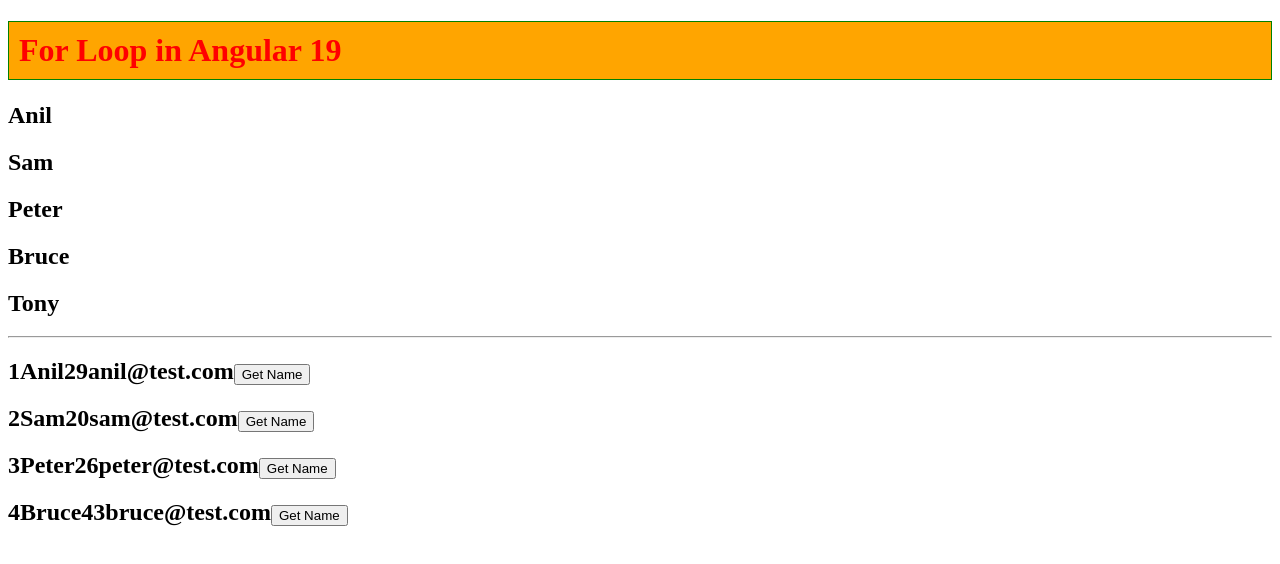
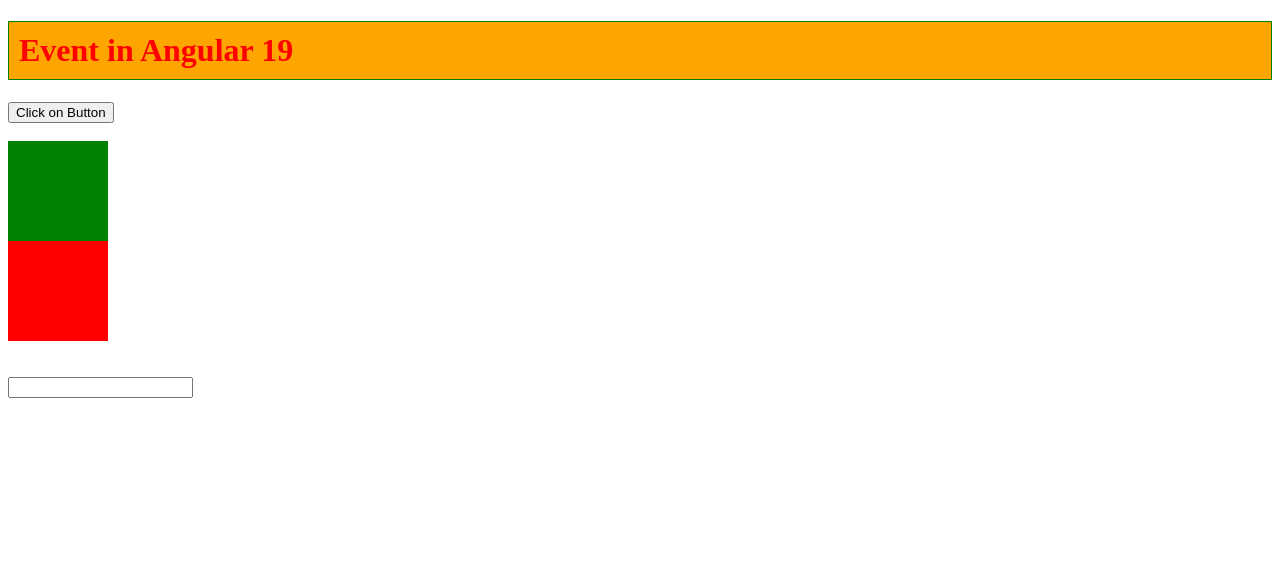
Before and after one commit to Zanna-dev/angular-v19-tutorial, an Angular app: page / in a window 1280 px wide. Shown: the top 564 px of the page. Built offline with nearby package versions, Linux system fonts and the light colour scheme.

Commit message:
Create Click, Input, Mouse, Focus & Blur Events

```diff
--- a/src/app/app.component.html
+++ b/src/app/app.component.html
@@ -1,19 +1,17 @@
-<h1>For Loop in Angular 19</h1>
+<h1>Event in Angular 19</h1>
+<button class="btn" name="login" (click)="handleEvent($event)">Click on Button</button>
+<br><br>
+<div (mouseenter)="handleEvent($event)"
+style="background-color: green; height: 100px; width: 100px;">
 
-@for (user of users; track user) {
-    <h2> {{user}} </h2>
-}
-<hr>
-@for (student of students; track student.name; let id=$index) {
-    <h2>
-        <span>{{id+1}}</span>
-        <span>{{student.name}}</span>
-        <span>{{student.age}}</span>
-        <span>{{student.email}}</span>
-        <button (click)="getName(student.name)">Get Name</button>
-    </h2>
-}
+</div>
 
+<div ((mouseleave))="handleEvent($event)"
+style="background-color: red; height: 100px; width: 100px;">
+
+</div>
+<br><br>
+<input (blur)="handleEvent($event)" (focus)="handleEvent($event)" (input)="handleEvent($event)" type="text" name="user">
 
 
 
@@ -176,3 +174,20 @@
 }
 
 } -->
+
+
+ <!-- <h1>For Loop in Angular 19</h1>
+
+@for (user of users; track user) {
+    <h2> {{user}} </h2>
+}
+<hr>
+@for (student of students; track student.name; let id=$index) {
+    <h2>
+        <span>{{id+1}}</span>
+        <span>{{student.name}}</span>
+        <span>{{student.age}}</span>
+        <span>{{student.email}}</span>
+        <button (click)="getName(student.name)">Get Name</button>
+    </h2>
+} -->
--- a/src/app/app.component.ts
+++ b/src/app/app.component.ts
@@ -16,15 +16,10 @@
 
 
 export class AppComponent {
-  users=['Anil', 'Sam', 'Peter', 'Bruce','Tony'];
-  students=[
-    {name:'Anil',age:29,email:'anil@test.com'},
-    {name:'Sam',age:20,email:'sam@test.com'},
-    {name:'Peter',age:26,email:'peter@test.com'},
-    {name:'Bruce',age:43,email:'bruce@test.com'},
-  ]
-  getName(name:string){
-    console.log(name)
+  handleEvent(event:Event){
+    console.log("function called",event.type);
+    // console.log("function called",(event.target as HTMLInputElement).name);
+    console.log("function called",(event.target as HTMLInputElement).value);
   }
 
    title = 'Code Step By Step';
@@ -153,3 +148,13 @@
   //   changeColor(event:Event){
   // this.color = (event.target as HTMLInputElement).value
   //   }
+  //users=['Anil', 'Sam', 'Peter', 'Bruce','Tony'];
+  // students=[
+  //   {name:'Anil',age:29,email:'anil@test.com'},
+  //   {name:'Sam',age:20,email:'sam@test.com'},
+  //   {name:'Peter',age:26,email:'peter@test.com'},
+  //   {name:'Bruce',age:43,email:'bruce@test.com'},
+  // ]
+  // getName(name:string){
+  //   console.log(name)
+  // }
```
